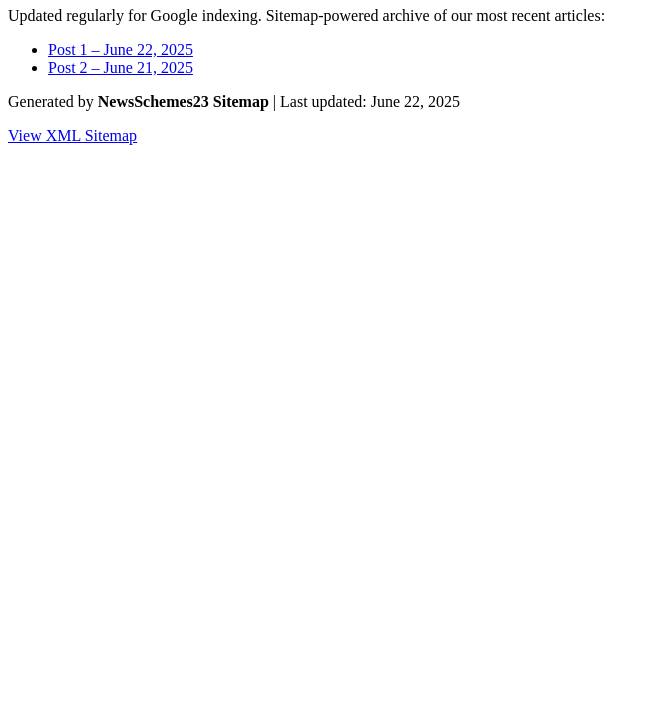
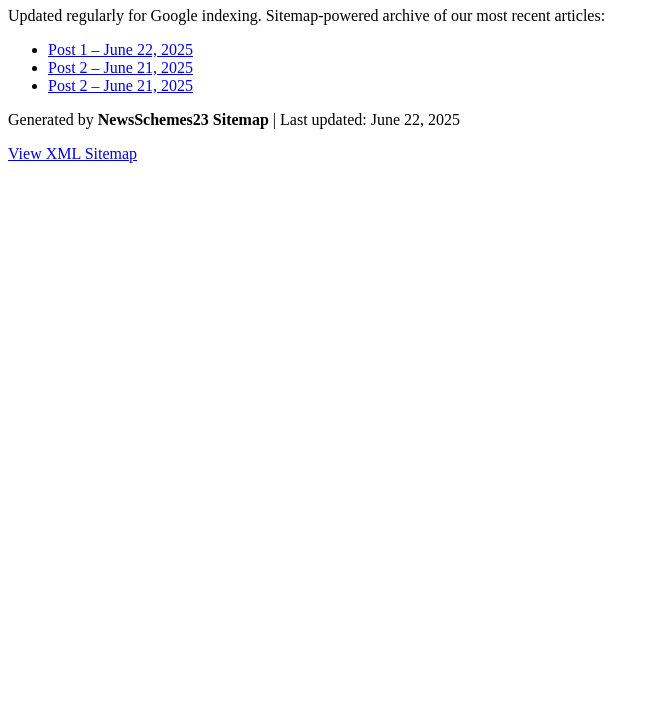
Before and after one commit to amanzunair/sitemap, a plain HTML site: page index.html in a window 1280 px wide. Shown: the part 74-800 px from the top of the page, without its empty margins (0-659 px from the left). Drawn offline with Linux system fonts and the light colour scheme.

Commit message:
Update index.html

```diff
--- a/index.html
+++ b/index.html
@@ -35,7 +35,7 @@
   <ul>
     <li><a href="https://newschemes23.exblog.jp/33689905/">Post 1 – June 22, 2025</a></li>
     <li><a href="https://newschemes23.exblog.jp/33689605/">Post 2 – June 21, 2025</a></li>
-    <!-- Add more links here -->
+     <li><a href="https://newschemes23.exblog.jp/33689478/">Post 2 – June 21, 2025</a></li>
   </ul>
 
   <footer>
```
